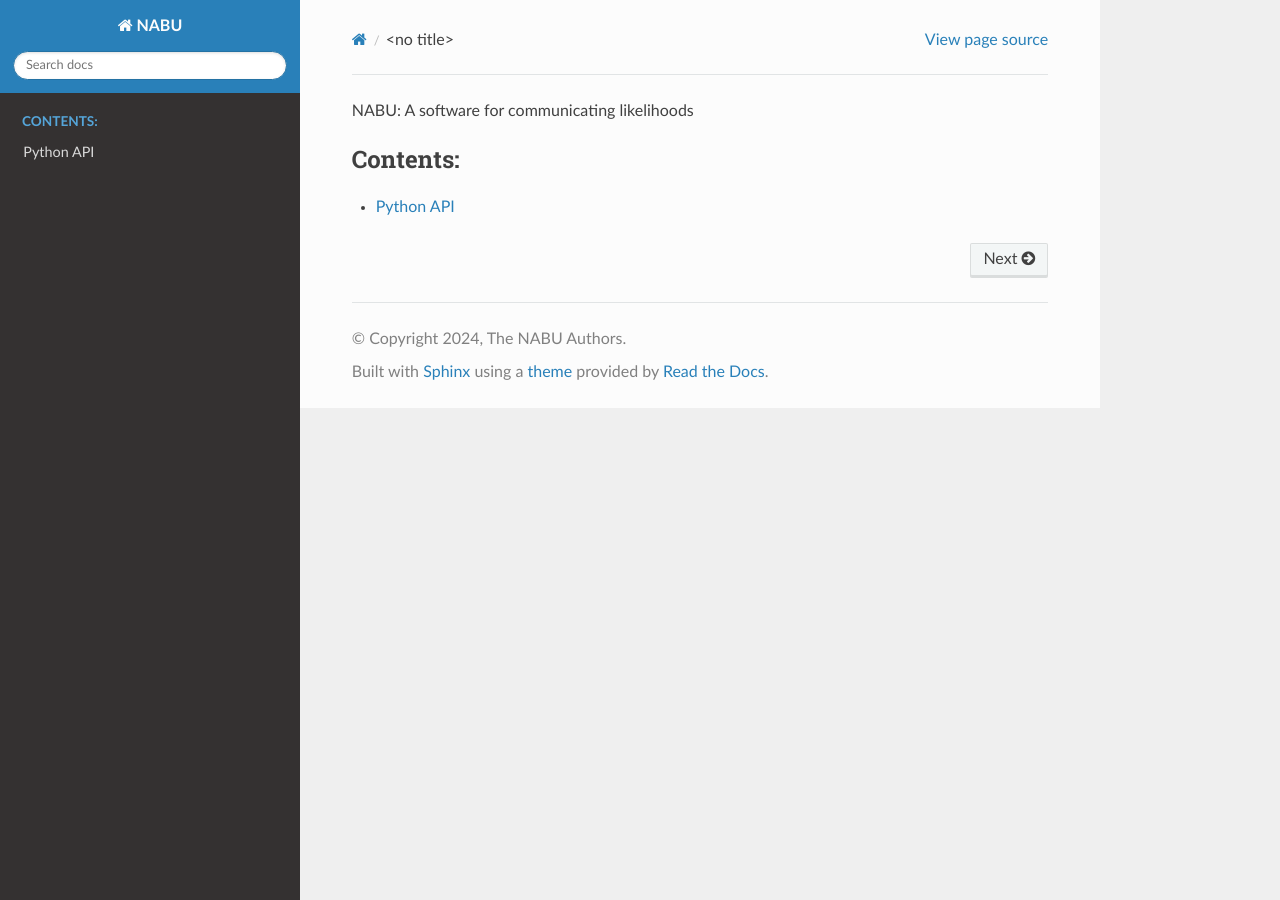
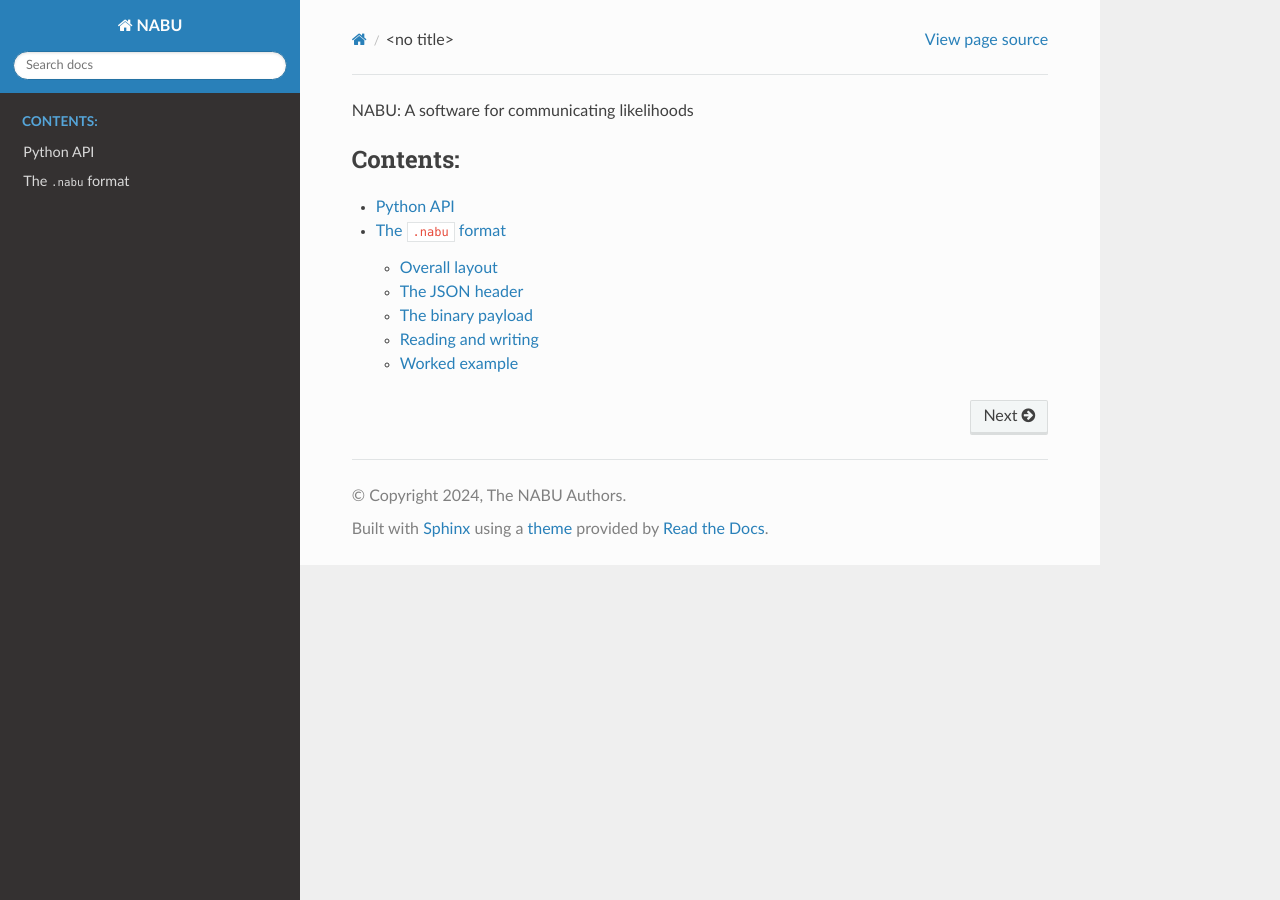
Before and after one commit to nabu-hep/nabu-hep, a Sphinx documentation site: the page built from doc/index.rst, in a window 1280 px wide. Built offline with Sphinx 7.4.7 and the Read the Docs theme 3.1.0, drawn with Linux system fonts in a browser that asks for light colours; some of the changed lines change nothing that is shown.

Commit message:
[doc] Document the nabu file format

```diff
--- /dev/null
+++ b/doc/file-format.rst
@@ -0,0 +1,327 @@
+####################
+The ``.nabu`` format
+####################
+
+This page documents the on-disk file format that ``nabu`` uses to save and load a
+trained :class:`~nabu.Likelihood`. The format is produced by
+:meth:`nabu.Likelihood.save` and consumed by :meth:`nabu.Likelihood.load`,
+both defined in :mod:`nabu.likelihood`.
+
+A ``.nabu`` file stores *two distinct things*:
+
+#. a **human-readable JSON header** that fully describes the *architecture* of
+   the model (which flow, which hyper-parameters, which posterior transform),
+   and
+#. a **binary payload** that holds the *numerical leaves* (trained weights and
+   parameters) of the model.
+
+This split is deliberate: the header is everything required to rebuild an
+*untrained* skeleton of the model, and the binary payload is everything
+required to populate that skeleton with the values learned during training.
+
+
+Overall layout
+==============
+
+A ``.nabu`` file is a single binary file with the following structure::
+
+    <JSON header on one line>\n
+    <equinox-serialised binary payload>
+
+That is:
+
+* The **first line** of the file is a UTF-8 encoded JSON object, terminated by
+  a single newline character (``\n``).
+* **Everything after** the first newline is an opaque binary blob written by
+  :func:`equinox.tree_serialise_leaves`.
+
+Because the header is always exactly one line, a reader can recover it with a
+single ``readline()`` and treat the remainder of the stream as the binary
+payload. This is precisely what :meth:`~nabu.Likelihood.load` does.
+
+The file name is normalised on save: any extension supplied by the user is
+replaced with ``.nabu`` (see :meth:`~nabu.Likelihood.save`). On load the suffix
+is asserted to be ``.nabu``.
+
+
+The JSON header
+===============
+
+The header is generated by :meth:`nabu.Likelihood.serialise`, with the package
+version appended by :meth:`~nabu.Likelihood.save`. It has the following
+top-level structure:
+
+.. code-block:: json
+
+    {
+      "model_type": "flow",
+      "model": { "...": "..." },
+      "posterior_transform": { "...": "..." },
+      "version": "0.0.1"
+    }
+
+.. list-table::
+   :header-rows: 1
+   :widths: 22 78
+
+   * - Key
+     - Description
+   * - ``model_type``
+     - String identifier of the likelihood subclass. For
+       :class:`~nabu.flow.FlowLikelihood` this is ``"flow"``. The base class
+       value ``"base"`` is never written: :meth:`~nabu.Likelihood.serialise`
+       asserts ``model_type != "base"``.
+   * - ``model``
+     - Architecture description of the model, produced by the subclass'
+       :meth:`~nabu.Likelihood.to_dict`. See `The model block`_.
+   * - ``posterior_transform``
+     - Description of the posterior transform, produced by
+       :meth:`nabu.transform_base.PosteriorTransform.to_dict`. See
+       `The posterior_transform block`_.
+   * - ``version``
+     - The installed version of the ``nabu-hep`` package at save time, taken
+       from ``importlib.metadata.version("nabu-hep")``.
+
+The header is serialised with :class:`nabu.likelihood.NumpyEncoder`, a custom
+:class:`json.JSONEncoder` that converts NumPy scalar and array types to native
+JSON. The conversions are:
+
+.. list-table::
+   :header-rows: 1
+   :widths: 45 55
+
+   * - NumPy type
+     - JSON representation
+   * - integer types (``np.int8`` … ``np.uint64``)
+     - JSON number (``int``)
+   * - floating types (``np.float16`` … ``np.float64``)
+     - JSON number (``float``)
+   * - complex types (``np.complex64``, ``np.complex128``)
+     - object ``{"real": ..., "imag": ...}``
+   * - ``np.ndarray``
+     - JSON array (via ``ndarray.tolist()``)
+   * - ``np.bool_``
+     - JSON boolean
+   * - ``np.void``
+     - ``null``
+
+
+The ``model`` block
+-------------------
+
+For a :class:`~nabu.flow.FlowLikelihood`, ``to_dict()`` returns the metadata
+dictionary that was captured when the flow was constructed. It is a
+**single-key object**: the key is the name of the flow constructor and the
+value is the dictionary of keyword arguments needed to rebuild it.
+
+.. code-block:: json
+
+    {
+      "masked_autoregressive_flow": {
+        "dim": 2,
+        "transformer": null,
+        "cond_dim": null,
+        "flow_layers": 8,
+        "nn_width": 50,
+        "nn_depth": 1,
+        "activation": "relu",
+        "permutation": "reversed",
+        "random_seed": 0
+      }
+    }
+
+The recognised flow constructor names are exactly the keys of the flow registry
+in :mod:`nabu.flow` (resolved on load by ``get_flow``):
+
+* ``masked_autoregressive_flow``
+* ``coupling_flow``
+* ``block_neural_autoregressive_flow``
+* ``planar_flow``
+* ``triangular_spline_flow``
+* any custom flow added via :func:`nabu.flow.register_flow`
+
+The argument dictionary is built automatically by the ``serialise_wrapper``
+decorator (see :mod:`nabu.flow._serialisation_utils`). It introspects the
+constructor signature and records each argument's actual value, with two
+notable rules:
+
+* The ``self`` and ``key`` parameters are skipped.
+* Arguments are stored verbatim when they are JSON-friendly scalars or
+  sequences (``int``, ``float``, ``str``, ``bool``, ``list``, ``tuple``,
+  arrays); other callables/classes are recursively serialised by name.
+* **Lambda functions are not supported** and raise
+  ``UnsupportedMethod`` at serialisation time.
+
+Nested transformer bijections
+~~~~~~~~~~~~~~~~~~~~~~~~~~~~~~~
+
+Some flows accept a ``transformer`` argument, which is itself a bijection. When
+present it is serialised in the same single-key form, mapping a bijector name
+to its keyword arguments:
+
+.. code-block:: json
+
+    {
+      "coupling_flow": {
+        "dim": 4,
+        "transformer": {
+          "RationalQuadraticSpline": {
+            "knots": 8,
+            "interval": 4
+          }
+        },
+        "flow_layers": 8,
+        "nn_width": 50,
+        "activation": "relu",
+        "permutation": "reversed",
+        "random_seed": 0
+      }
+    }
+
+The bijector name must be one of the keys registered in
+:mod:`nabu.flow._bijectors` (resolved on load by ``get_bijector``), e.g.
+``Affine``, ``RationalQuadraticSpline``, ``Coupling``, ``Tanh``,
+``TriangularAffine``, etc. The full list is available from
+:func:`nabu.flow.available_bijectors`.
+
+.. note::
+
+   On load, any list-valued transformer argument is converted back to a
+   ``tuple`` before the bijector is instantiated, because several ``flowjax``
+   bijections expect tuple-valued shape arguments.
+
+
+The ``posterior_transform`` block
+---------------------------------
+
+This block is produced by
+:meth:`nabu.transform_base.PosteriorTransform.to_dict` and describes the
+invertible transform applied to the data before training (forward) and to the
+samples after sampling (backward). It takes one of three shapes.
+
+**No transform** (identity, or a ``user-defined`` transform whose forward and
+backward functions cannot be serialised) — an empty object:
+
+.. code-block:: json
+
+    {}
+
+**Shift–scale** transform:
+
+.. code-block:: json
+
+    {
+      "shift-scale": {
+        "shift": [0.0, 0.0],
+        "scale": [1.0, 1.0],
+        "log_axes": null,
+        "log_shift": null,
+        "log_scale": null
+      }
+    }
+
+where ``shift`` and ``scale`` are per-feature lists. The optional ``log_axes``,
+``log_shift`` and ``log_scale`` entries support taking the logarithm of
+selected axes before the shift/scale is applied; they are ``null`` when unused.
+
+**Dalitz** transform (Dalitz coordinates ↔ unit-square coordinates):
+
+.. code-block:: json
+
+    {
+      "dalitz": {
+        "md": 1.86483,
+        "ma": 0.13957,
+        "mb": 0.13957,
+        "mc": 0.13957
+      }
+    }
+
+where ``md`` is the mother-particle mass and ``ma``, ``mb``, ``mc`` are the
+three daughter-particle masses.
+
+.. warning::
+
+   A ``user-defined`` posterior transform stores an **empty** dictionary
+   (``{}``); its ``forward``/``backward`` callables are *not* serialised. A
+   likelihood loaded from such a file therefore reconstructs an *identity*
+   posterior transform, and the user-defined transform must be re-applied
+   manually.
+
+
+The binary payload
+==================
+
+Everything after the header's terminating newline is written by
+:func:`equinox.tree_serialise_leaves(f, self.model)`. This payload contains
+**only the array leaves** of the model pytree (the trained weights, biases,
+spline parameters, etc.) in equinox's native binary serialisation format. It
+does **not** contain the pytree *structure* — that information lives entirely
+in the JSON header.
+
+This is why loading is a two-step process (see below): the structure is rebuilt
+from the header, and only then are the leaves read back into it.
+
+
+Reading and writing
+===================
+
+Writing (:meth:`nabu.Likelihood.save`)
+--------------------------------------
+
+#. Normalise the file name to carry a ``.nabu`` suffix.
+#. Build the header via :meth:`~nabu.Likelihood.serialise` and add ``version``.
+#. Open the target file in binary write mode.
+#. Write ``json.dumps(header, cls=NumpyEncoder) + "\n"`` as UTF-8 bytes.
+#. Append the model leaves with
+   :func:`equinox.tree_serialise_leaves(f, self.model)`.
+
+Reading (:meth:`nabu.Likelihood.load`)
+--------------------------------------
+
+#. Assert the file exists and has a ``.nabu`` suffix.
+#. Open the file in binary read mode.
+#. Read the first line, decode it as UTF-8 and parse it as JSON
+   (``json.loads(f.readline().decode())``).
+#. Assert ``model_type == "flow"`` (only flow likelihoods are currently
+   loadable).
+#. Unpack the single-key ``model`` object into ``flow_id`` and ``flow_kwargs``.
+#. If a ``transformer`` is present, rebuild the bijection via
+   ``get_bijector(name)(**kwargs)`` (converting list arguments to tuples).
+#. Override ``flow_kwargs["random_seed"]`` with the ``random_seed`` argument
+   passed to :meth:`~nabu.Likelihood.load` and rebuild an untrained flow with
+   ``get_flow(flow_id)(**flow_kwargs)``.
+#. Restore the trained leaves into that skeleton with
+   :func:`equinox.tree_deserialise_leaves`, reading the rest of the file.
+#. Rebuild the :class:`~nabu.transform_base.PosteriorTransform` from
+   ``posterior_transform`` (an empty object yields an identity transform).
+
+.. note::
+
+   The ``random_seed`` only affects the initial parameters of the rebuilt
+   skeleton; these are immediately overwritten by the deserialised leaves, so
+   the reconstructed model is deterministic and independent of the seed. The
+   seed matters only if deserialisation of the leaves is skipped.
+
+.. important::
+
+   Loading requires that the JSON architecture in the header can rebuild a
+   pytree whose structure matches the saved leaves. If a flow constructor's
+   signature changes incompatibly between the save-time and load-time versions
+   of ``nabu``/``flowjax``, the leaves may fail to map back onto the rebuilt
+   skeleton. The ``version`` field in the header records the ``nabu-hep``
+   version that produced the file and is intended to aid such diagnostics.
+
+
+Worked example
+==============
+
+A complete ``.nabu`` file for a two-dimensional masked autoregressive flow with
+a shift–scale posterior transform looks like the following. The first line is
+the JSON header (shown pretty-printed here; on disk it is a single line); the
+remaining bytes are the opaque binary payload.
+
+.. code-block:: text
+
+    {"model_type": "flow", "model": {"masked_autoregressive_flow": {"dim": 2, "transformer": null, "cond_dim": null, "flow_layers": 8, "nn_width": 50, "nn_depth": 1, "activation": "relu", "permutation": "reversed", "random_seed": 0}}, "posterior_transform": {"shift-scale": {"shift": [0.0, 0.0], "scale": [1.0, 1.0], "log_axes": null, "log_shift": null, "log_scale": null}}, "version": "0.0.1"}
+    <binary equinox leaves follow this newline …>
--- a/doc/index.rst
+++ b/doc/index.rst
@@ -5,3 +5,4 @@ NABU: A software for communicating likelihoods
    :caption: Contents:
 
    api
+   file-format
```
